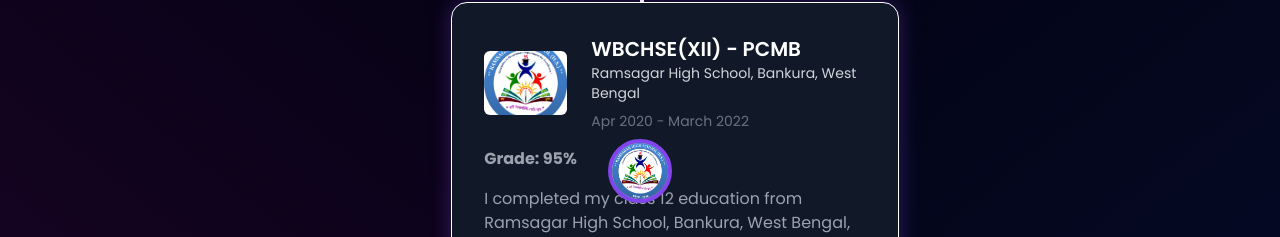
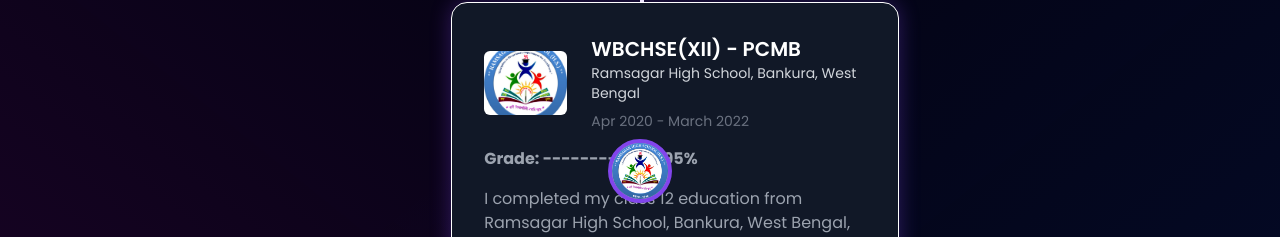
Before and after one commit to subhadipsutradhar2004/Subhadip_Portfolio, a React (Vite) app: page / in a window 1280 px wide. Shown: the part 3622-3859 px from the top of the page. Built offline with nearby package versions, Linux system fonts and the light colour scheme.

Commit message:
Update constants.js

```diff
--- a/src/constants.js
+++ b/src/constants.js
@@ -98,7 +98,7 @@ export const SkillsInfo = [
       img: Ramsagar,
       school: "Ramsagar High School, Bankura, West Bengal",
       date: "Apr 2020 - March 2022",
-      grade: "          95%",
+      grade: "-------------95%",
       desc: "I completed my class 12 education from Ramsagar High School, Bankura, West Bengal, under the WBCHSE board, where I studied Physics, Chemistry, and Mathematics (PCM) with Biology.",
       degree: "WBCHSE(XII) - PCMB",
     },
```
